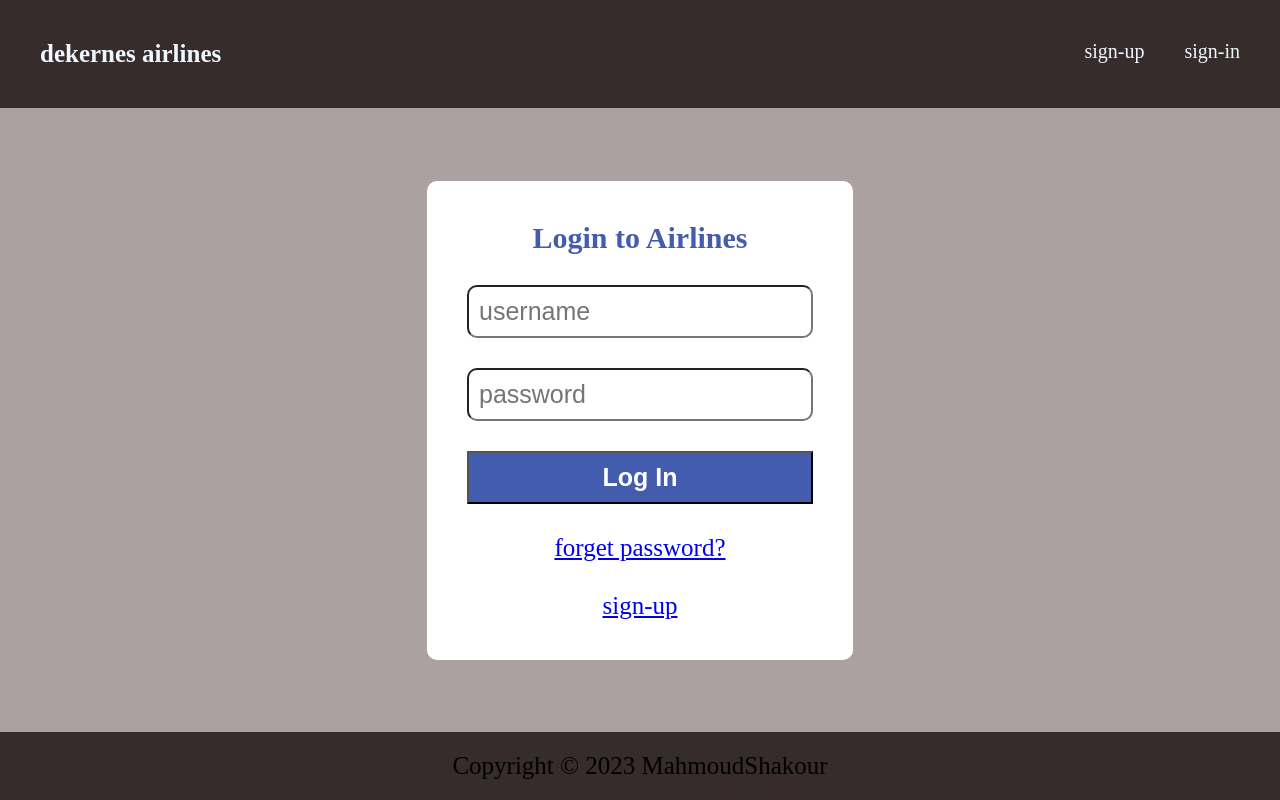
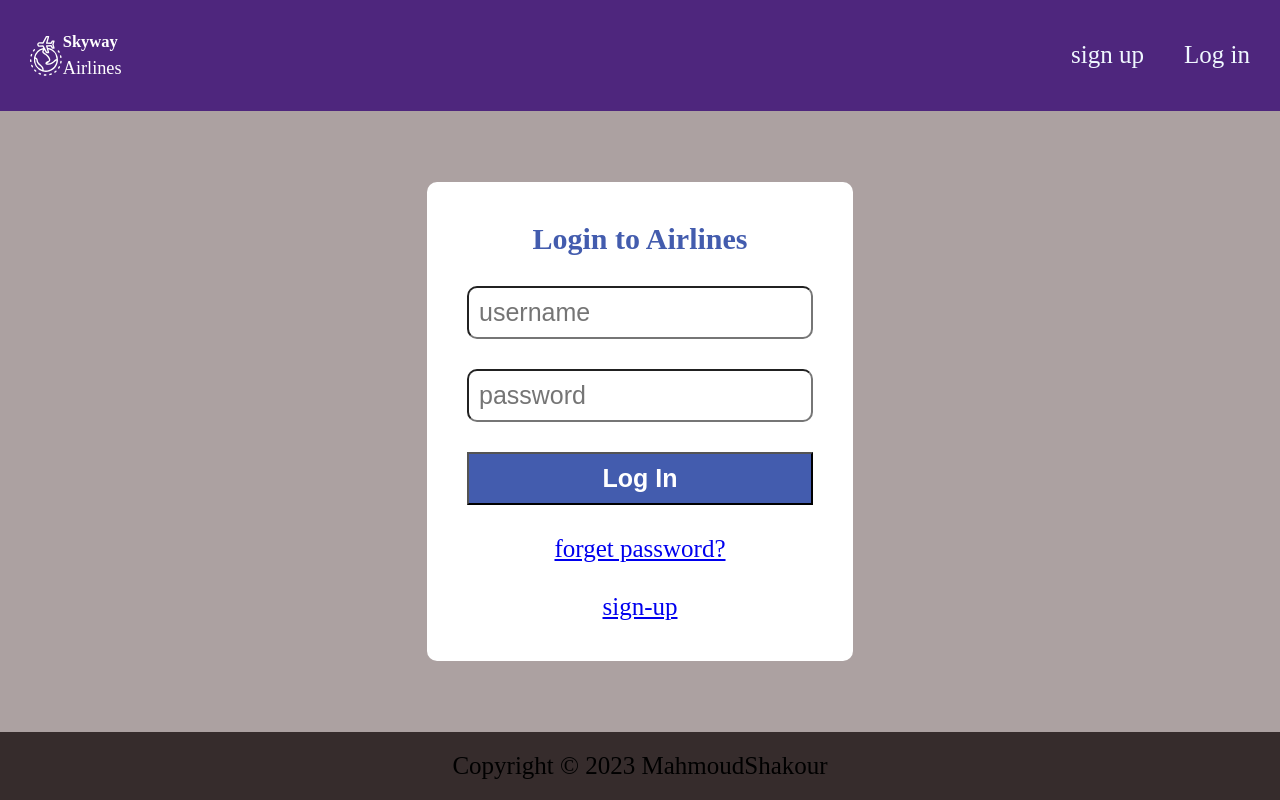
Before and after one commit to MahmoudShakour/dekernes_airlines, a React (Create React App) app in the folder client/: page /login in a window 1280 px wide. Built offline with nearby package versions, Linux system fonts and the light colour scheme.

Commit message:
Change NavBar component to new design

```diff
--- a/client/src/Components/NavBar.js
+++ b/client/src/Components/NavBar.js
@@ -1,26 +1,34 @@
 import style from "../Styles/NavBar.module.css";
-import { Link } from 'react-router-dom';
+import { Link } from "react-router-dom";
+import logo from "../Assets/logo.svg";
 
 export default function NavBar({ user }) {
   return (
     <div className={style.container}>
-      <div className={style.title}>dekernes airlines</div>
+      <img src={logo} alt="" width="100px" />
       {user ? (
         <div className={style.section}>
           <div> {user.username}</div>
-          <Link className={style.link} to="/flight">reserve a flight</Link>
-          <Link className={style.link} to="/purchase">my purchases</Link>
+          <Link className={style.link} to="/flight">
+            reserve a flight
+          </Link>
+          <Link className={style.link} to="/purchase">
+            my purchases
+          </Link>
         </div>
       ) : (
         <div className={style.section}>
-          <a className={style.a} href="http://localhost:3001/sign-up">
-            sign-up
-          </a>
-          <a className={style.a} href="http://localhost:3001/login">
-            sign-in
-          </a>
+          <Link className={style.link} to="/sign-up">
+            sign up
+          </Link>
+          <Link className={style.link} to="/login">
+            Log in
+          </Link>
         </div>
       )}
     </div>
   );
 }
+
+{
+}
--- a/client/src/Styles/FlightDisplay.module.css
+++ b/client/src/Styles/FlightDisplay.module.css
@@ -34,4 +34,6 @@
   padding: 10px;
   background-color: #435cae;
   color: white;
+  border-radius: 10px;
+  border: none;
 }
--- a/client/src/Styles/NavBar.module.css
+++ b/client/src/Styles/NavBar.module.css
@@ -1,29 +1,29 @@
-.container{
+.container {
   display: flex;
   justify-content: space-between;
-    padding: 40px;
-    font-size: 20px;
-    background-color: #362c2c;
+  align-items: center;
+  padding: 30px;
+  font-size: 25px;
+  background-color: #4e267d;
   color: aliceblue;
 }
 
-.section{
+.section {
   display: flex;
   gap: 40px;
 }
 
-
-.title{
+.title {
   font-size: 25px;
   font-weight: 600;
 }
 
-.a{
+.a {
   text-decoration: none;
   color: aliceblue;
 }
 
-.link{
+.link {
   text-decoration: none;
   color: aliceblue;
 }
```
Also changed, not shown: client/src/Assets/logo.svg (added), client/src/Assets/plane.svg (added). Lines whose indentation alone changed are shown as unchanged.
